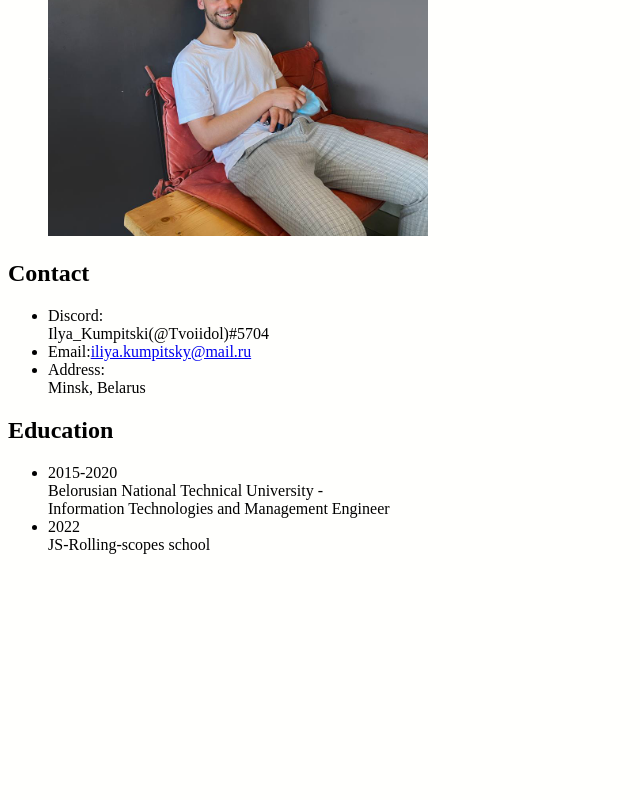
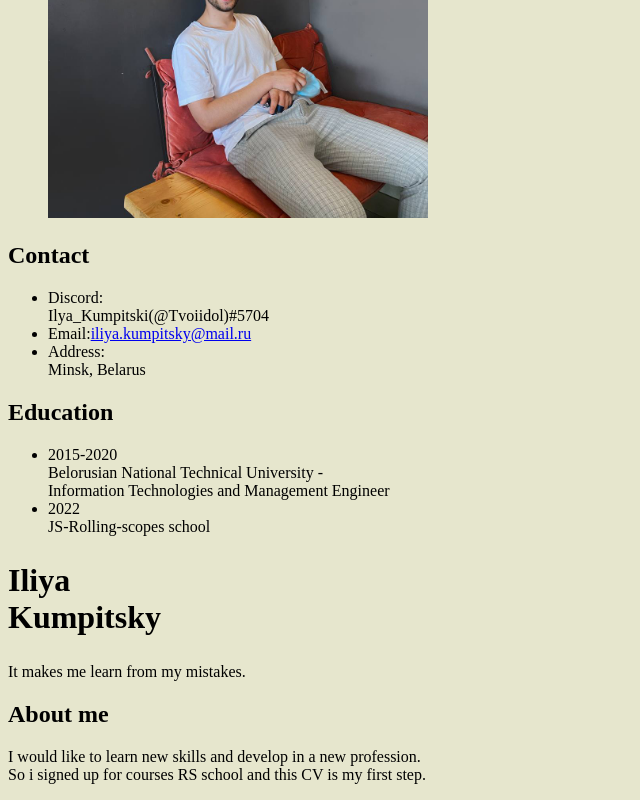
Before and after one commit to Tvoiidol/rsschool-cv, a plain HTML site: page index.html in a window 1280 px wide. Shown: the part 401-1201 px from the top of the page, without its empty margins (0-640 px from the left). Before the commit the page ends 971 px from the top, so only its background shows below. Drawn offline with Linux system fonts and the light colour scheme.

Commit message:
add: all cv info

```diff
--- a/Style.css
+++ b/Style.css
@@ -11,5 +11,5 @@ body {
     font-weight: 100
    }
    body {
-    background-color: #fffffd;
+    background-color: #e6e6cd;
    }
--- a/index.html
+++ b/index.html
@@ -15,7 +15,6 @@
       <nav class="nav">
         <ul class="nav__list">
           <li class="nav__item"><a href="#about-me">About me</a></li>
-          <li class="nav__item"><a href="#skills">Skills</a></li>
           <li class="nav__item"><a href="#contact">Contact</a></li>
           <li class="nav__item"><a href="#education">Education</a></li>
         </ul>
@@ -61,6 +60,29 @@
                 </ul>
               </section>
             </div>
+            <div class="right-side">
+                <section class="page-title">
+                  <h1 class="main-title">Iliya <br />Kumpitsky</h1>
+                  <p>It makes me learn from my mistakes.</p>
+                </section>
+                <section class="about-me" id="about-me">
+                    <h2 class="section-title">About me</h2>
+                    <p>
+                        I would like to learn new skills and develop in a new profession. <br />
+                        So i signed up for courses RS school and this CV is my first step. <br />
+
+                    </p>
+                  </section>
+
+
+
+
+
+
+
+
+
+
 
 
 
```
